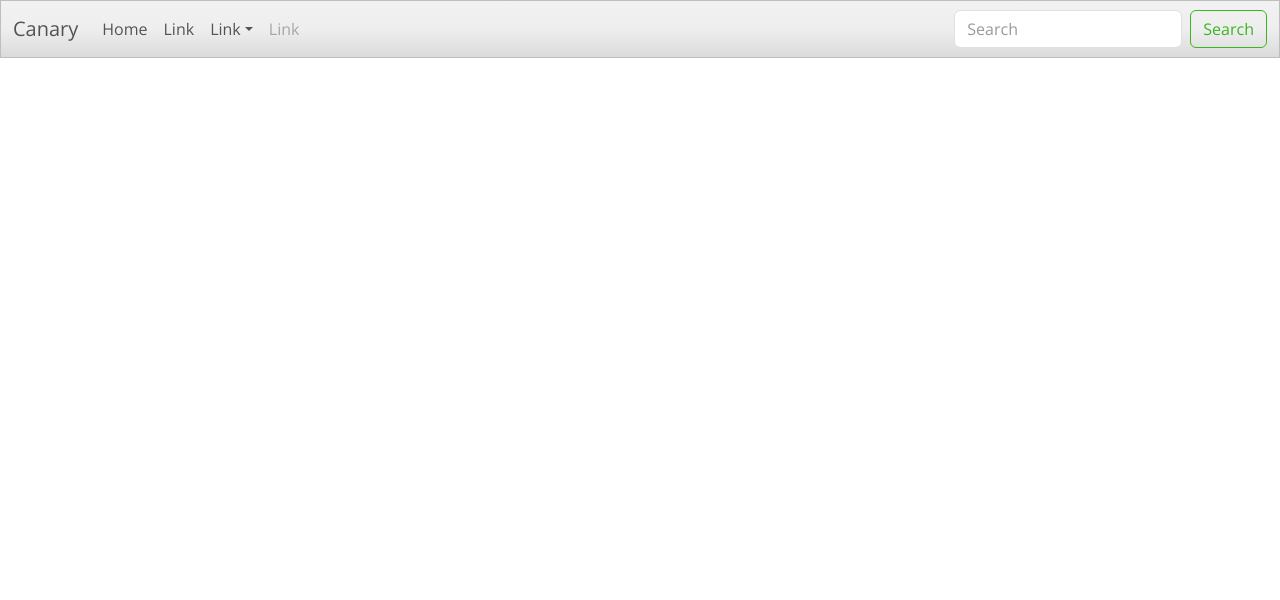
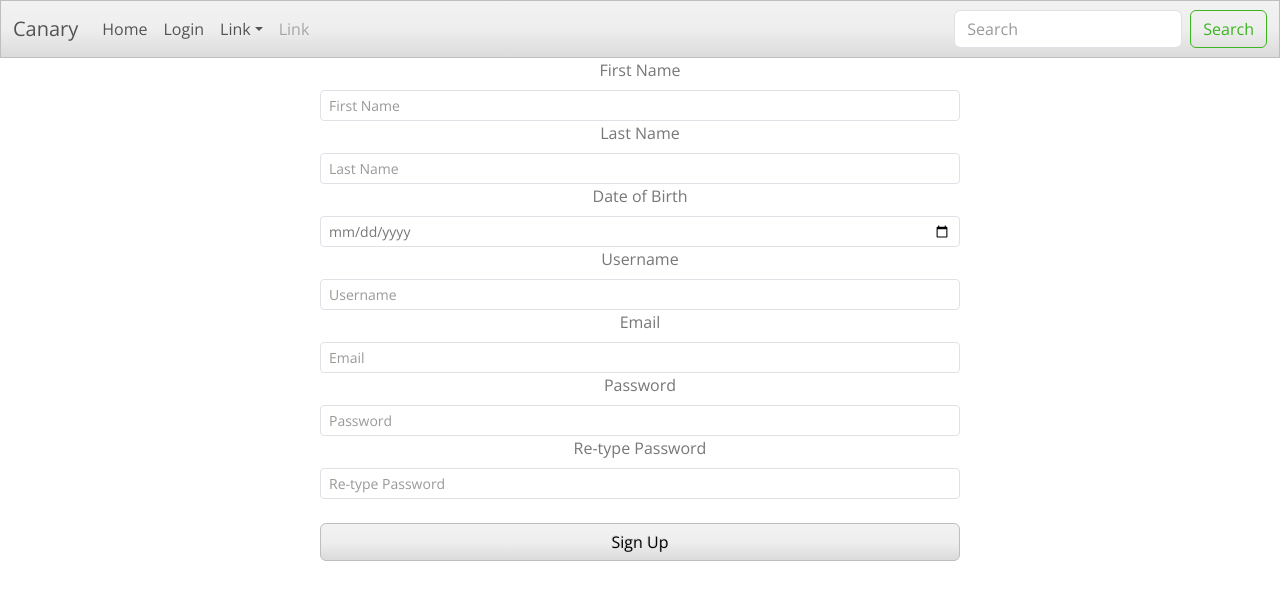
Before and after one commit to im90866/Canary, a React (Create React App) app: page /signup in a window 1280 px wide. Shown: the top 600 px of the page. Built offline with nearby package versions, Linux system fonts and the light colour scheme.

Commit message:
Routing added

```diff
--- a/package.json
+++ b/package.json
@@ -12,6 +12,7 @@
     "react": "^17.0.2",
     "react-bootstrap": "^2.1.0",
     "react-dom": "^17.0.2",
+    "react-router-dom": "^6.2.1",
     "react-scripts": "5.0.0",
     "web-vitals": "^2.1.2"
   },
--- a/src/App.js
+++ b/src/App.js
@@ -1,18 +1,29 @@
 import logo from './logo.svg';
 import './App.css';
+
+import Login from './Login'
+import Home from './Home'
+import SignUp from './SignUp'
 
 import { Nav, Navbar, NavDropdown } from 'react-bootstrap';
 import { Container } from 'react-bootstrap';
 import { Form, FormControl } from 'react-bootstrap';
 import { Button } from 'react-bootstrap';
 import "bootswatch/dist/spacelab/bootstrap.min.css";
+import {
+  BrowserRouter as Router,
+  Routes,
+  Route,
+  Link
+} from "react-router-dom"
 
 function App() {
   return (
+    <Router>
       <div className="App">
         <Navbar bg="light" expand="lg">
           <Container fluid>
-          <Navbar.Brand href="#">Canary</Navbar.Brand>
+            <Navbar.Brand as={Link} to='/'>Canary</Navbar.Brand>
             <Navbar.Toggle aria-controls="navbarScroll" />
             <Navbar.Collapse id="navbarScroll">
               <Nav
@@ -20,8 +31,8 @@ function App() {
                 style={{ maxHeight: '100px' }}
                 navbarScroll
               >
-              <Nav.Link href="#action1">Home</Nav.Link>
-              <Nav.Link href="#action2">Link</Nav.Link>
+                <Nav.Link to='/'>Home</Nav.Link>
+                <Nav.Link as={Link} to="/login">Login</Nav.Link>
                 <NavDropdown title="Link" id="navbarScrollingDropdown">
                   <NavDropdown.Item href="#action3">Action</NavDropdown.Item>
                   <NavDropdown.Item href="#action4">Another action</NavDropdown.Item>
@@ -46,7 +57,15 @@ function App() {
             </Navbar.Collapse>
           </Container>
         </Navbar>
+
+        <Routes>
+          <Route path='/login' element={<Login />}/>
+          <Route path='/signup' element={<SignUp />}/>
+          <Route path='/' element={<Home />}/>
+        </Routes>
+
       </div>
+    </Router>
   );
 }
 
--- /dev/null
+++ b/src/Home.js
@@ -0,0 +1,7 @@
+export default function Home(){
+    return(
+        <>
+        <h1> HOME </h1>
+        </>
+    )
+}
--- /dev/null
+++ b/src/Login.js
@@ -0,0 +1,27 @@
+import Form from 'react-bootstrap/Form';
+import Button from 'react-bootstrap/esm/Button';
+import {Link} from 'react-router-dom'
+
+export default function Login(){
+    return(
+        <div style={{width:'50%', margin:'auto', textAlign:'center'}}>
+
+            <Form>
+                <Form.Group>
+                    <Form.Label htmlFor="inputPassword6">Username</Form.Label>
+                    <Form.Control size="sm" type="text" placeholder="Username" />
+                </Form.Group>
+                <Form.Group>
+                    <Form.Label htmlFor="inputPassword6">Password</Form.Label>
+                    <Form.Control size="sm" type="password" placeholder="Password"  />
+                </Form.Group>
+            </Form>
+            <br></br>
+            <Button style={{width:'100%'}} size="m" variant="light"> Login </Button>
+            <br></br>
+            <Link to="/"> Forgot Password? </Link>
+            <h3> OR </h3>
+            <Link to='/signup'> Sign up </Link>
+        </div>
+    )
+}
--- /dev/null
+++ b/src/SignUp.js
@@ -0,0 +1,43 @@
+import Form from 'react-bootstrap/Form';
+import Button from 'react-bootstrap/esm/Button';
+import {Link} from 'react-router-dom'
+
+export default function SignUp(){
+    return(
+        <div style={{width:'50%', margin:'auto', textAlign:'center'}}>
+
+            <Form>
+                <Form.Group>
+                    <Form.Label htmlFor="inputPassword6">First Name</Form.Label>
+                    <Form.Control size="sm" type="text" placeholder="First Name" />
+                </Form.Group>
+                <Form.Group>
+                    <Form.Label htmlFor="inputPassword6">Last Name</Form.Label>
+                    <Form.Control size="sm" type="text" placeholder="Last Name" />
+                </Form.Group>
+                <Form.Group>
+                    <Form.Label htmlFor="inputPassword6">Date of Birth</Form.Label>
+                    <Form.Control size="sm" type="date" placeholder="Date of Birth" />
+                </Form.Group>
+                <Form.Group>
+                    <Form.Label htmlFor="inputPassword6">Username</Form.Label>
+                    <Form.Control size="sm" type="text" placeholder="Username" />
+                </Form.Group>
+                <Form.Group>
+                    <Form.Label htmlFor="inputPassword6">Email</Form.Label>
+                    <Form.Control size="sm" type="email" placeholder="Email" />
+                </Form.Group>
+                <Form.Group>
+                    <Form.Label htmlFor="inputPassword6">Password</Form.Label>
+                    <Form.Control size="sm" type="password" placeholder="Password"  />
+                </Form.Group>
+                <Form.Group>
+                    <Form.Label htmlFor="inputPassword6">Re-type Password</Form.Label>
+                    <Form.Control size="sm" type="password" placeholder="Re-type Password"  />
+                </Form.Group>
+            </Form>
+            <br></br>
+            <Button style={{width:'100%'}} size="m" variant="light"> Sign Up </Button>
+        </div>
+    )
+}
```
Also changed, not shown: src/Profile.js (added), 2 other files (tests, documents, lock files or other folders). Lines whose indentation alone changed are shown as unchanged.
